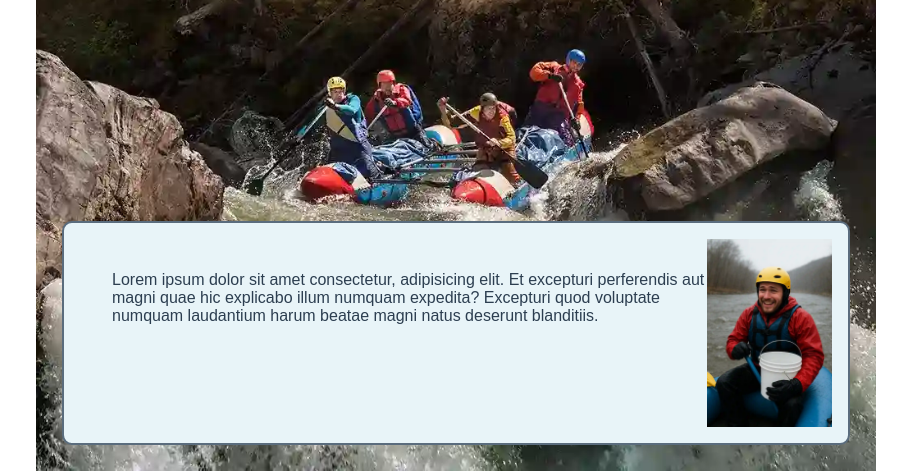
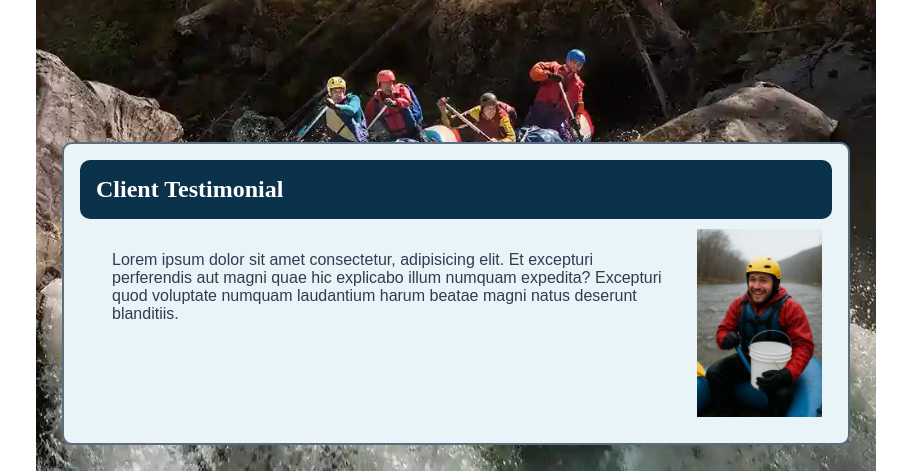
Before and after one commit to Hyrumdrums/wdd130, a plain HTML site: page wwr/about.html in a window 1280 px wide. Shown: the part 340-813 px from the top of the page, without its empty margins (184-1091 px from the left). Drawn offline with Linux system fonts and the light colour scheme.

Commit message:
error adjustments on hero article

```diff
--- a/wwr/about.html
+++ b/wwr/about.html
@@ -26,6 +26,7 @@
       <img src="images/hero.webp" alt="Hero Image">
       <h1>Shiver River Floats</h1>
       <article>
+        <h2>Client Testimonial</h2>
         <img src="images/client.webp" alt="Happy Shivering Client">
         <p>Lorem ipsum dolor sit amet consectetur, adipisicing elit. Et excepturi perferendis aut magni quae hic
           explicabo illum numquam expedita? Excepturi quod voluptate numquam laudantium harum beatae magni natus
--- a/wwr/styles/rafting.css
+++ b/wwr/styles/rafting.css
@@ -108,6 +108,11 @@ article {
 .hero article img {
   float: right;
   width: 125px;
+  margin: 10px;
+}
+
+.hero article p {
+  overflow: hidden;
 }
 
 h1 {
```
